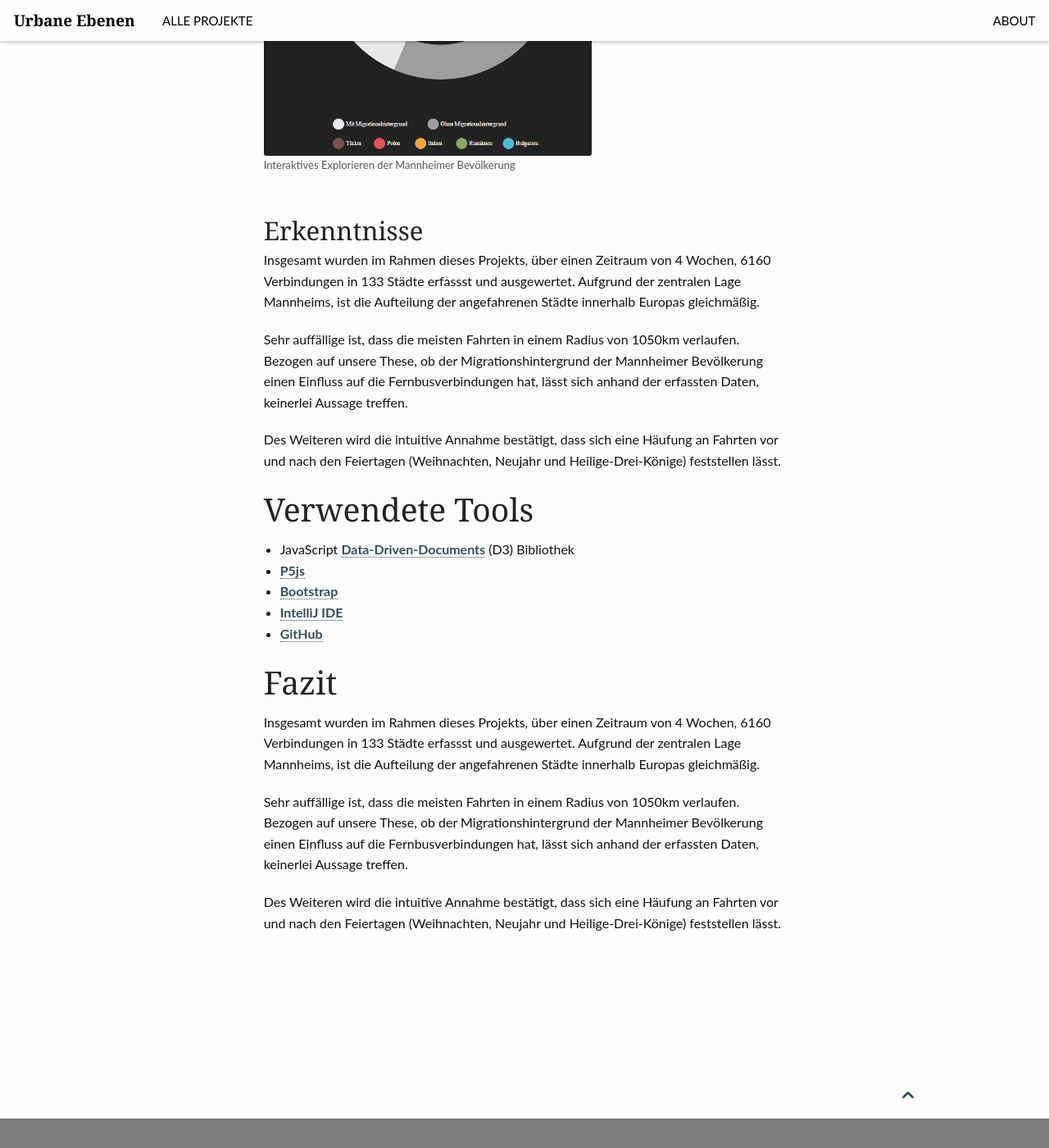
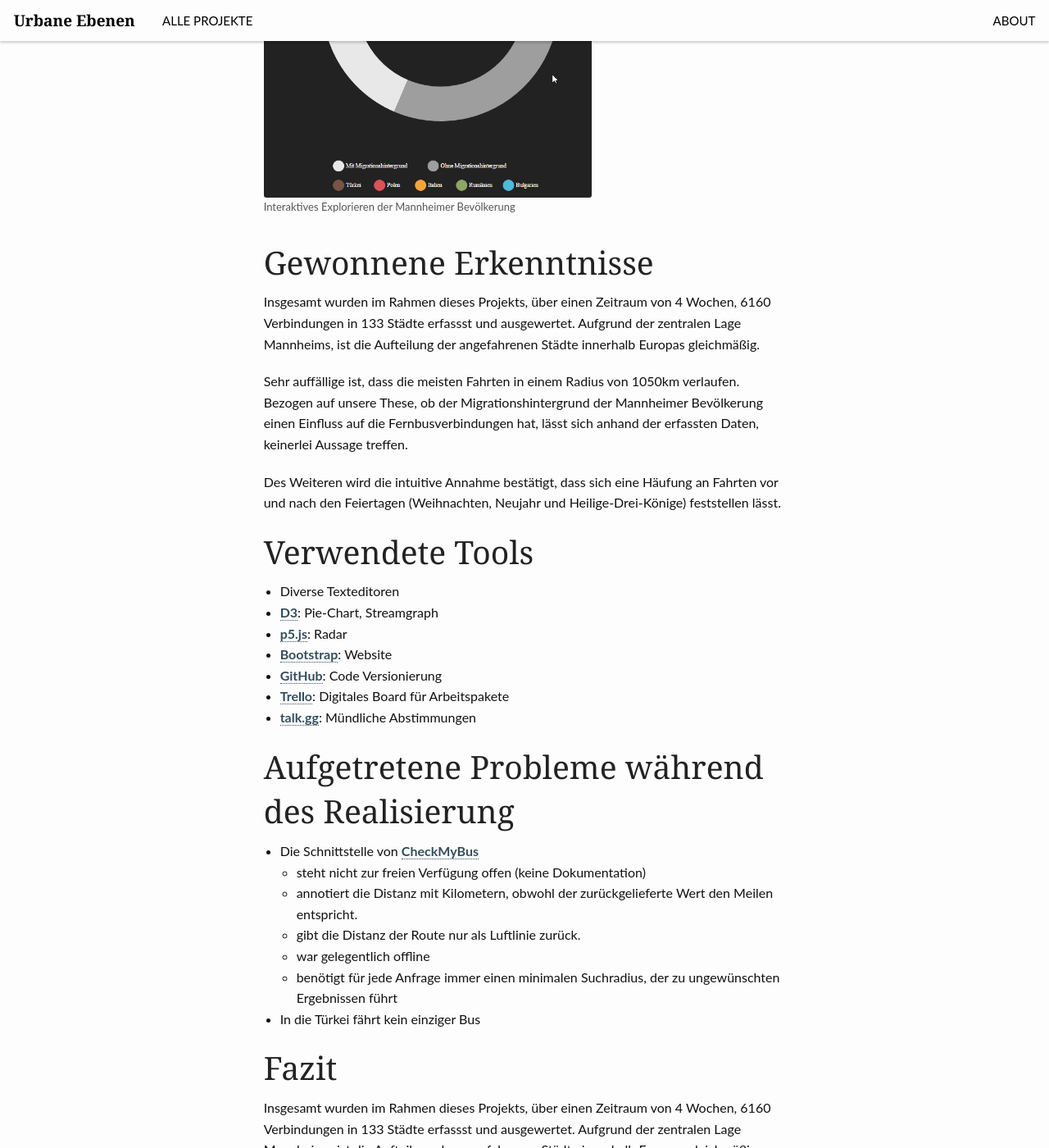
Before and after one commit to tillnagel/gdv-website, a Jekyll site: the page built from _posts/projects/2017-01-28-interbus.md, in a window 1280 px wide and 1400 px high, scrolled down 5083 px. Shown: the whole window at 82% size. Built offline with Jekyll 4.4.1, drawn with Linux system fonts in a browser that asks for light colours; some of the changed text lies outside the part shown.

Commit message:
updated interbus

```diff
--- a/_posts/projects/2017-01-28-interbus.md
+++ b/_posts/projects/2017-01-28-interbus.md
@@ -94,19 +94,20 @@ Deshalb haben wir den Crawler um eine "Bereinigungs" funktioniert ergänzt. Dies
 Da wir bei den Visualisierungen jedoch Anzahl der Verbindungen zu einem bestimmten Ziel bzw. in ein Land anzeigen wollten, mussten wir die Daten noch aggregieren. Die Aggregierungsfunktionen implementierten wir auch jeweils mit NodeJS. Damit hatten wir die Daten nun in einem Format, das wir einfach und ohne zusätzlichen Aufwand für die Visualisierungen verwenden konnten.
 
 
-# Gestaltungsprozess / Prototypen
+# Gestaltungsprozess
 
 Wir haben versucht mit Hilfe von Skizzen eine Vorstellung davon zu bekommen wie man die gewonnenen Informationen in eine visuelle Form bringen könnte. In mehreren Schritten entwickelten wir eine radarähnliche Darstellung, die zum Kern unseres Visualisierungsprojekts wurde.
 
 {% include gallery %}
 
-Innerhalb vieler Iterationen wurde der Radar angepasst und verfeinert.
+Da es für den Radar keine wiederverwendbaren Bibliotheken gab, haben wir ihn selbst mit [P5js](https://p5js.org/) realisiert. Innerhalb vieler Iterationen haben wir diesen angepasst und verfeinert.
 
 {% include gallery2 %}
 
 # Ergebnisse
 
 Da wir bei unseren Visualisierungen auf Webtechnologien gesetzt haben, kann das Gesamtergebnis [HIER](http://psydelix.de/interbus/) begutachtet werden.
+Der Vollständigkeit halber folgen nun die drei Visualisierungen, die wir auf unserem Website eingebettet haben.
 
 ## Fahrtenradar
 
@@ -119,18 +120,21 @@ Da wir bei unseren Visualisierungen auf Webtechnologien gesetzt haben, kann das
 ## Fahrtenverlauf
 
 <figure>
- <img src="{{ site.urlimg }}/interbus/stream_animation_final.gif" />
+ <a href="http://psydelix.de/interbus/" target="_blank">
+ <img src="{{ site.urlimg }}/interbus/stream_animation_final.gif" /></a>
    <figcaption >Interaktives Explorieren der Verbindungsdaten aggregiert für die jeweiligen Länder.</figcaption>
 </figure>
 
 ## Bevölkerungsübersicht
 
 <figure>
-  <img src="{{ site.urlimg }}/interbus/pie_animation_final.gif" width="400"/>
+  <a href="http://psydelix.de/interbus/" target="_blank">
+  <img src="{{ site.urlimg }}/interbus/pie_animation_final.gif" width="400"/></a>
    <figcaption >Interaktives Explorieren der Mannheimer Bevölkerung</figcaption>
 </figure>
 
-## Erkenntnisse
+# Gewonnene Erkenntnisse
+
 Insgesamt wurden im Rahmen dieses Projekts, über einen Zeitraum von 4 Wochen, 6160 Verbindungen in 133 Städte erfassst und ausgewertet. Aufgrund der zentralen Lage Mannheims, ist die Aufteilung der angefahrenen Städte innerhalb Europas gleichmäßig.
 
 Sehr auffällige ist, dass die meisten Fahrten in einem Radius von 1050km verlaufen. Bezogen auf unsere These, ob der Migrationshintergrund der Mannheimer Bevölkerung einen Einfluss auf die Fernbusverbindungen hat, lässt sich anhand der erfassten Daten, keinerlei Aussage treffen.
@@ -139,11 +143,22 @@ Des Weiteren wird die intuitive Annahme bestätigt, dass sich eine Häufung an F
 
 # Verwendete Tools
 
-- JavaScript [Data-Driven-Documents](https://www.d3js.org) (D3) Bibliothek
-- [P5js](https://p5js.org/)
-- [Bootstrap](http://getbootstrap.com/)
-- [IntelliJ IDE](https://www.jetbrains.com/idea/)
-- [GitHub](https://www.github.com)
+* Diverse Texteditoren
+* [D3](https://www.d3js.org): Pie-Chart, Streamgraph
+* [p5.js](https://p5js.org/): Radar
+* [Bootstrap](http://getbootstrap.com/): Website
+* [GitHub](https://www.github.com): Code Versionierung
+* [Trello](https://www.trello.com): Digitales Board für Arbeitspakete
+* [talk.gg](https://www.talk.gg): Mündliche Abstimmungen
+
+# Aufgetretene Probleme während des Realisierung
+* Die Schnittstelle von [CheckMyBus](http://www.checkmybus.de)
+  * steht nicht zur freien Verfügung offen (keine Dokumentation)
+  * annotiert die Distanz mit Kilometern, obwohl der zurückgelieferte Wert den Meilen entspricht.
+  * gibt die Distanz der Route nur als Luftlinie zurück.
+  * war gelegentlich offline
+  * benötigt für jede Anfrage immer einen minimalen Suchradius, der zu ungewünschten Ergebnissen führt
+* In die Türkei fährt kein einziger Bus
 
 # Fazit
 
```
